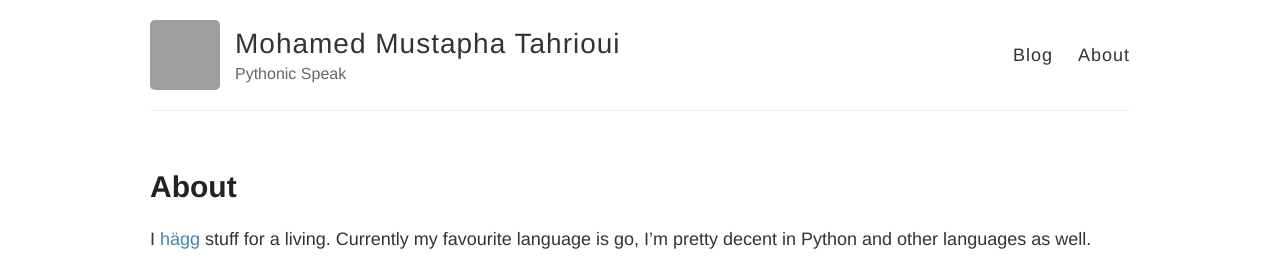
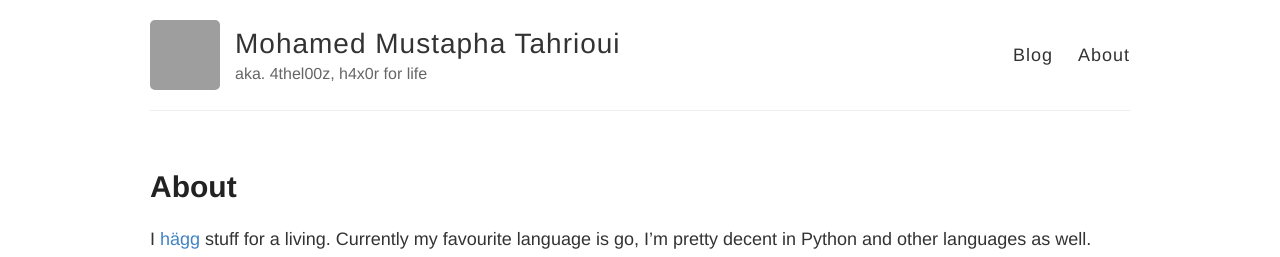
Before and after one commit to 4thel00z/4thel00z.github.io, a Jekyll site: the page built from about.md, in a window 1280 px wide. Shown: the top 257 px of the page. Built offline with Jekyll 4.4.1, drawn with Linux system fonts in a browser that asks for light colours; grey boxes are pictures that could not be loaded.

Commit message:
[master] Update _config.yml

```diff
--- a/_config.yml
+++ b/_config.yml
@@ -3,10 +3,10 @@
 #
 
 # Name of your site (displayed in the header)
-name: Mohamed Mustapha Tahrioui
+name: "Mohamed Mustapha Tahrioui"
 
 # Short bio or description (displayed in the header)
-description: Pythonic Speak
+description: "aka. 4thel00z, h4x0r for life"
 
 # URL of your avatar or profile pic (you could use your GitHub profile pic)
 avatar: https://avatars0.githubusercontent.com/u/22024133?s=460&v=4
@@ -34,13 +34,13 @@ footer-links:
 
 # Enter your Disqus shortname (not your username) to enable commenting on posts
 # You can find your shortname on the Settings page of your Disqus account
-disqus: 4thel00z-dev
+disqus: "4thel00z-dev"
 # Enter your Google Analytics web tracking code (e.g. UA-2110908-2) to activate tracking
-google_analytics: G-XK672WWKL8
+google_analytics: "G-XK672WWKL8"
 
 # Your website URL (e.g. http://barryclark.github.io or http://www.barryclark.co)
 # Used for Sitemap.xml and your RSS feed
-url: https://4thel00z.dev
+url: "https://4thel00z.dev"
 
 # If you're hosting your site at a Project repository on GitHub pages
 # (http://yourusername.github.io/repository-name)
```
